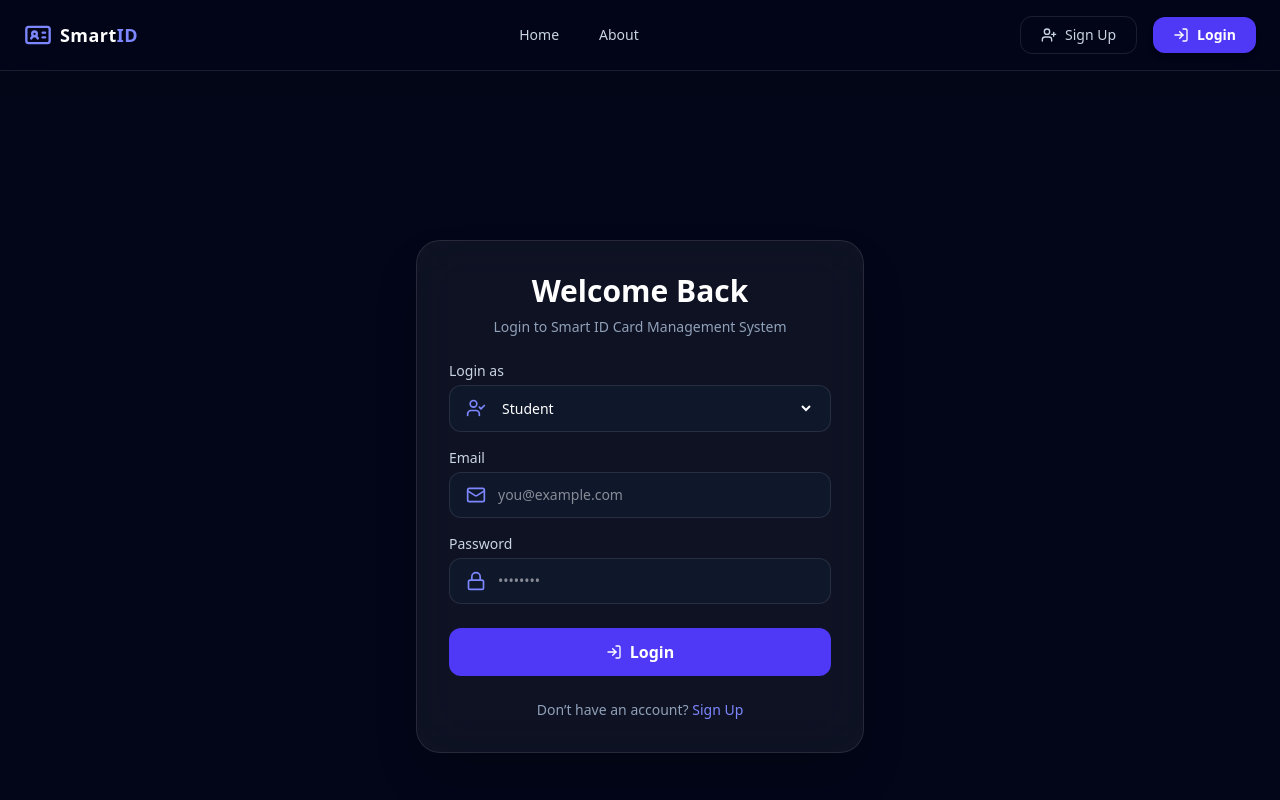
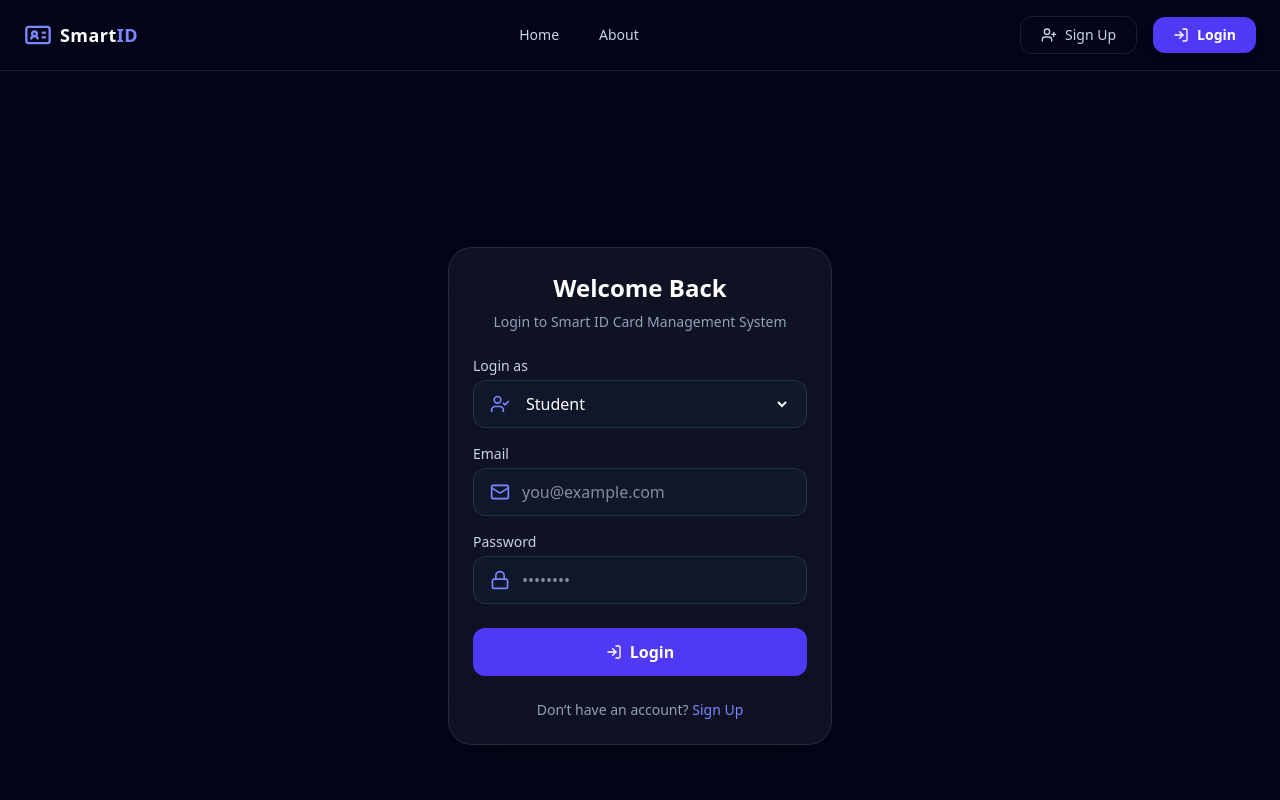
Before and after one commit to omshinde04/Smart-Id-Card, a Next.js app: page /login in a window 1280 px wide. Shown: the top 800 px of the page. Built offline with nearby package versions, Linux system fonts and the light colour scheme.

Commit message:
Initial project setup - Next.js + Tailwinddddd

```diff
--- a/app/login/page.js
+++ b/app/login/page.js
@@ -10,11 +10,11 @@ export default function LoginPage() {
         initial={{ opacity: 0, y: 30 }}
         animate={{ opacity: 1, y: 0 }}
         transition={{ duration: 0.5 }}
-        className="w-full max-w-sm sm:max-w-md rounded-3xl bg-white/5 backdrop-blur-xl border border-white/10 p-6 sm:p-8 shadow-2xl"
+        className="w-full max-w-sm rounded-3xl bg-white/5 backdrop-blur-xl border border-white/10 p-6 shadow-2xl"
       >
         {/* HEADER */}
         <div className="text-center mb-6">
-          <h1 className="text-2xl sm:text-3xl font-bold">Welcome Back</h1>
+          <h1 className="text-2xl font-bold">Welcome Back</h1>
           <p className="text-slate-400 text-sm mt-2">
             Login to Smart ID Card Management System
           </p>
@@ -25,9 +25,9 @@ export default function LoginPage() {
           <label className="text-sm text-slate-300 mb-1 block">
             Login as
           </label>
-          <div className="flex items-center gap-3 rounded-xl bg-slate-900 border border-white/10 px-4 py-3">
+          <div className="flex items-center h-12 gap-3 rounded-xl bg-slate-900 border border-white/10 px-4">
             <UserCheck className="h-5 w-5 text-indigo-400 shrink-0" />
-            <select className="w-full bg-transparent text-sm focus:outline-none">
+            <select className="w-full bg-transparent text-base focus:outline-none">
               <option>Student</option>
               <option>Faculty</option>
               <option>Admin</option>
@@ -40,12 +40,12 @@ export default function LoginPage() {
           <label className="text-sm text-slate-300 mb-1 block">
             Email
           </label>
-          <div className="flex items-center gap-3 rounded-xl bg-slate-900 border border-white/10 px-4 py-3">
+          <div className="flex items-center h-12 gap-3 rounded-xl bg-slate-900 border border-white/10 px-4">
             <Mail className="h-5 w-5 text-indigo-400 shrink-0" />
             <input
               type="email"
               placeholder="you@example.com"
-              className="w-full bg-transparent text-sm focus:outline-none"
+              className="w-full bg-transparent text-base focus:outline-none"
             />
           </div>
         </div>
@@ -55,17 +55,16 @@ export default function LoginPage() {
           <label className="text-sm text-slate-300 mb-1 block">
             Password
           </label>
-          <div className="flex items-center gap-3 rounded-xl bg-slate-900 border border-white/10 px-4 py-3">
+          <div className="flex items-center h-12 gap-3 rounded-xl bg-slate-900 border border-white/10 px-4">
             <Lock className="h-5 w-5 text-indigo-400 shrink-0" />
             <input
               type="password"
               placeholder="••••••••"
-              className="w-full bg-transparent text-sm focus:outline-none"
+              className="w-full bg-transparent text-base focus:outline-none"
             />
           </div>
         </div>
 
-        {/* BUTTON */}
         <button className="w-full flex items-center justify-center gap-2 rounded-xl bg-indigo-600 py-3 font-semibold hover:bg-indigo-700 transition">
           <LogIn className="h-4 w-4" />
           Login
```
